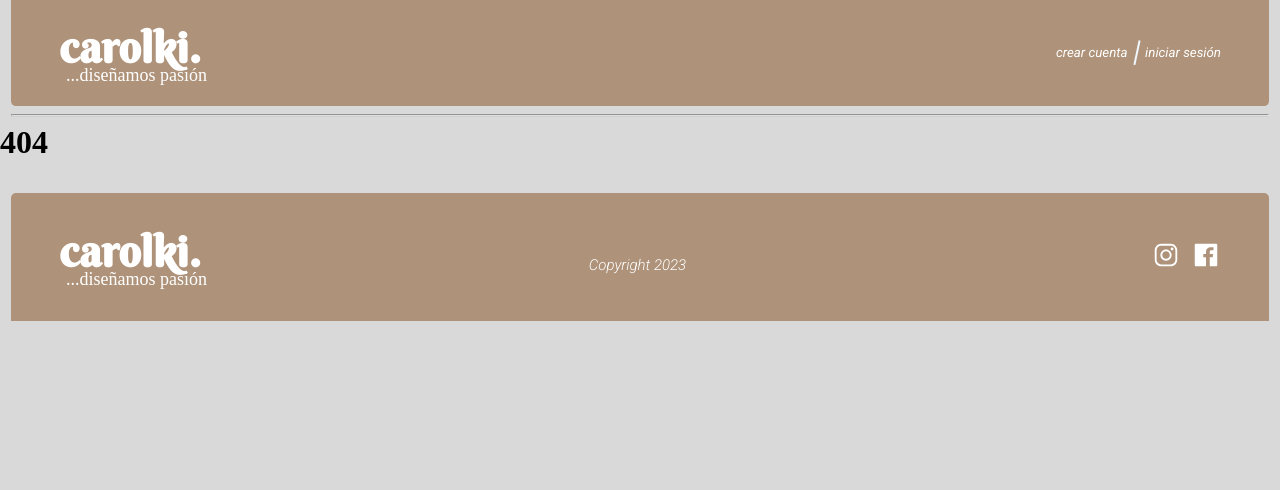
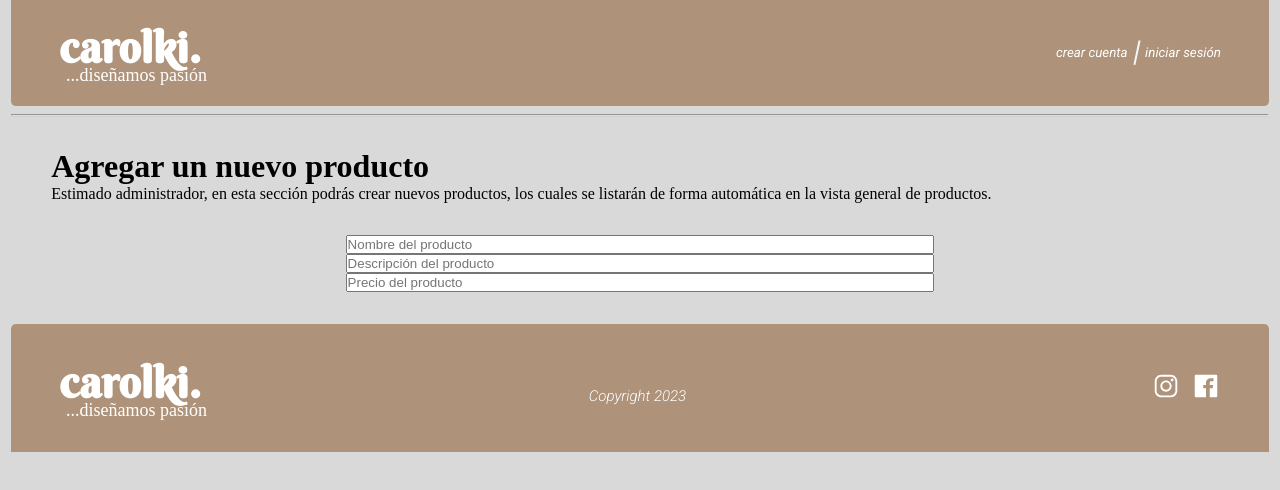
Before and after one commit to andrescarandino/Proyecto-Integrador-RopaDeDise-o, a React (Vite) app: page /admin/products/create in a window 1280 px wide. Before the commit this address had no page. Shown: the top 490 px of the page. Built offline with nearby package versions, Linux system fonts and the light colour scheme; a web font is replaced by a local one.

Commit message:
feat: start buiding create products page (admin)

```diff
--- a/src/pages/Admin.jsx
+++ /dev/null
@@ -1,5 +0,0 @@
-function Admin() {
-	return <h1>Admin</h1>;
-}
-
-export default Admin;
--- /dev/null
+++ b/src/pages/admin/AdminHome.jsx
@@ -0,0 +1,5 @@
+function AdminHome() {
+	return <h1>AdminHome</h1>;
+}
+
+export default AdminHome;
--- /dev/null
+++ b/src/pages/admin/CreateProduct.jsx
@@ -0,0 +1,25 @@
+import * as createProductStyles from '../../styles/admin/createProduct.module.css';
+
+function CreateProduct() {
+	const onSubmit = (e) => {
+		e.preventDefault();
+	};
+
+	return (
+		<div className={createProductStyles.container}>
+			<h1>Agregar un nuevo producto</h1>
+			<p>
+				Estimado administrador, en esta sección podrás crear nuevos
+				productos, los cuales se listarán de forma automática en la
+				vista general de productos.
+			</p>
+			<form className={createProductStyles.form} onSubmit={onSubmit}>
+				<input type="text" placeholder="Nombre del producto" />
+				<input type="text" placeholder="Descripción del producto" />
+				<input type="text" placeholder="Precio del producto" />
+			</form>
+		</div>
+	);
+}
+
+export default CreateProduct;
--- /dev/null
+++ b/src/pages/index.js
@@ -0,0 +1,3 @@
+// TODO: Validate this
+export { default as CreateProduct } from './admin/CreateProduct';
+export { default as AdminHome } from './admin/AdminHome';
--- a/src/routes/routes.js
+++ b/src/routes/routes.js
@@ -1,6 +1,7 @@
 import { lazy } from 'react';
 
-const Admin = lazy(() => import('../pages/Admin'));
+const AdminHome = lazy(() => import('../pages/admin/AdminHome'));
+const CreateProduct = lazy(() => import('../pages/admin/CreateProduct'));
 const ProductDetail = lazy(() => import('../pages/ProductDetail'));
 const Home = lazy(() => import('../pages/Home'));
 const NotFound = lazy(() => import('../pages/NotFound'));
@@ -17,7 +18,11 @@ const routes = [
 	},
 	{
 		path: 'admin',
-		element: Admin,
+		element: AdminHome,
+	},
+	{
+		path: 'admin/products/create',
+		element: CreateProduct,
 	},
 	{
 		path: '*',
--- /dev/null
+++ b/src/styles/admin/createProduct.module.css
@@ -0,0 +1,12 @@
+.container {
+	height: 100%;
+	width: 92%;
+	margin: 2rem auto;
+}
+
+.form {
+	width: 50%;
+	margin: 2rem auto;
+	display: flex;
+	flex-direction: column;
+}
```
Also changed, not shown: src/styles/home.module.css (+4 -4 lines).
